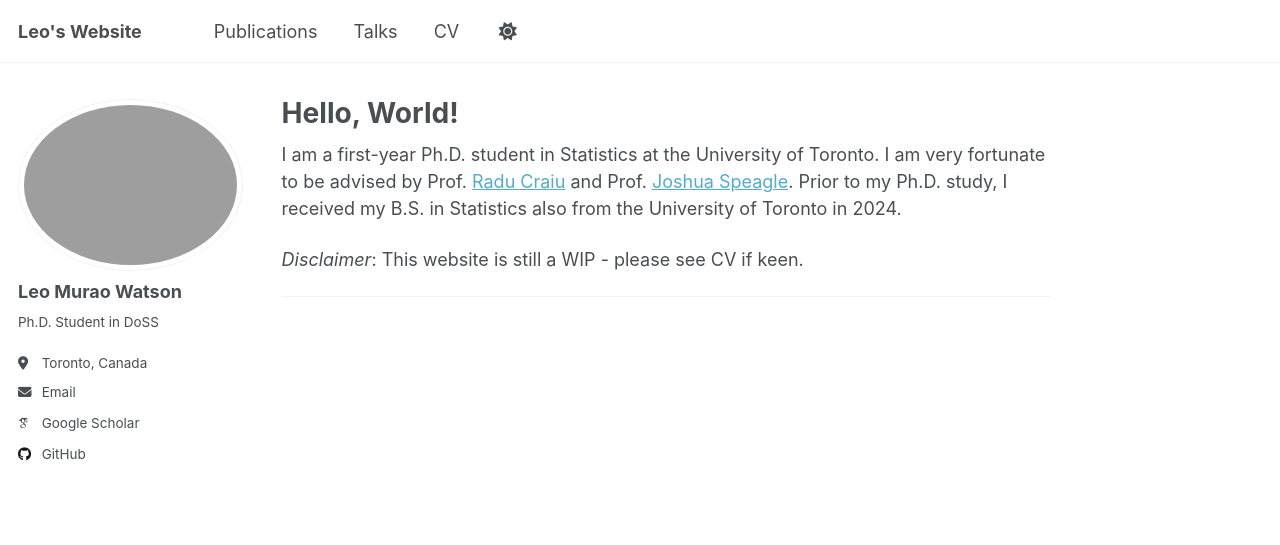
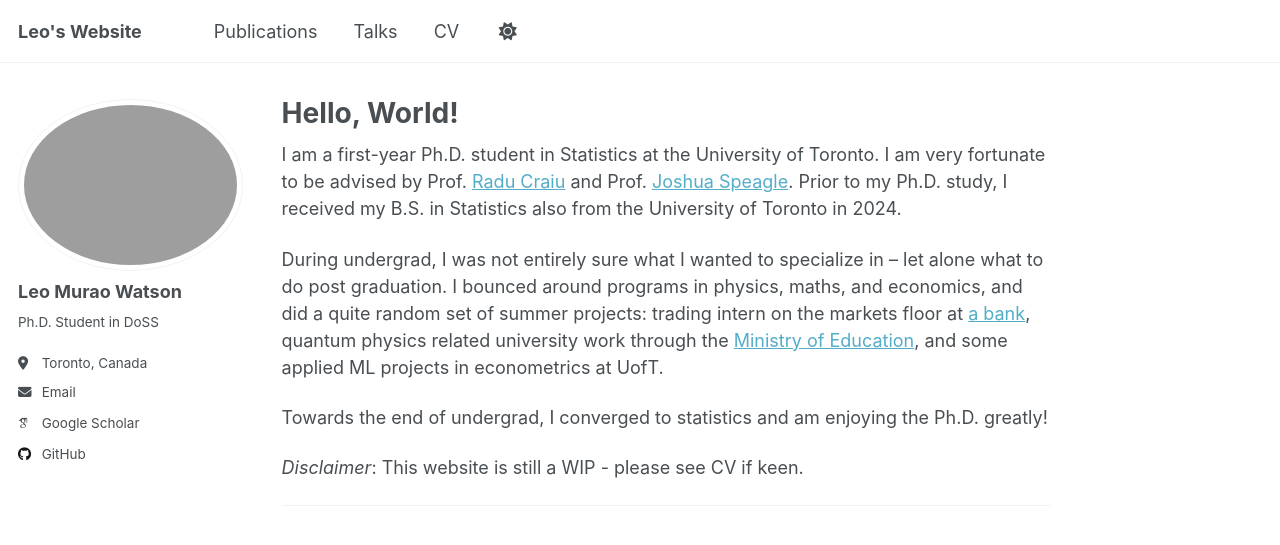
Before and after one commit to leo-watson/leo-watson.github.io, a Jekyll site: the page built from _pages/about.md, in a window 1280 px wide and 900 px high. Shown: the top 545 px of the window. Built offline with Jekyll 4.4.1, drawn with Linux system fonts in a browser that asks for light colours; some web fonts are replaced.

Commit message:
Initial Commit v2
Added to about.md

```diff
--- a/_pages/about.md
+++ b/_pages/about.md
@@ -10,6 +10,10 @@ redirect_from:
 
 I am a first-year Ph.D. student in Statistics at the University of Toronto. I am very fortunate to be advised by Prof. [Radu Craiu](https://raducraiu.com/) and Prof. [Joshua Speagle](https://joshspeagle.com/). Prior to my Ph.D. study, I received my B.S. in Statistics also from the University of Toronto in 2024.
 
+During undergrad, I was not entirely sure what I wanted to specialize in -- let alone what to do post graduation. I bounced around programs in physics, maths, and economics, and did a quite random set of summer projects:  trading intern on the markets floor at [a bank](https://www.citi.com/), quantum physics related university work through the [Ministry of Education](https://www.mext.go.jp/en/), and some applied ML projects in econometrics at UofT.
+
+Towards the end of undergrad, I converged to statistics and am enjoying the Ph.D. greatly!
+
 *Disclaimer*: This website is still a WIP - please see CV if keen.
 
 ---
```
Also changed, not shown: 1 other file.
